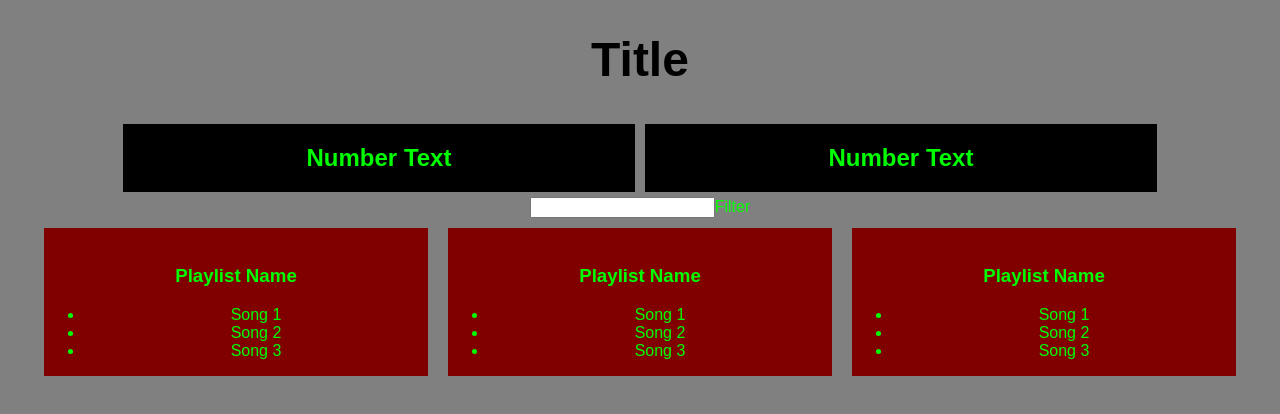
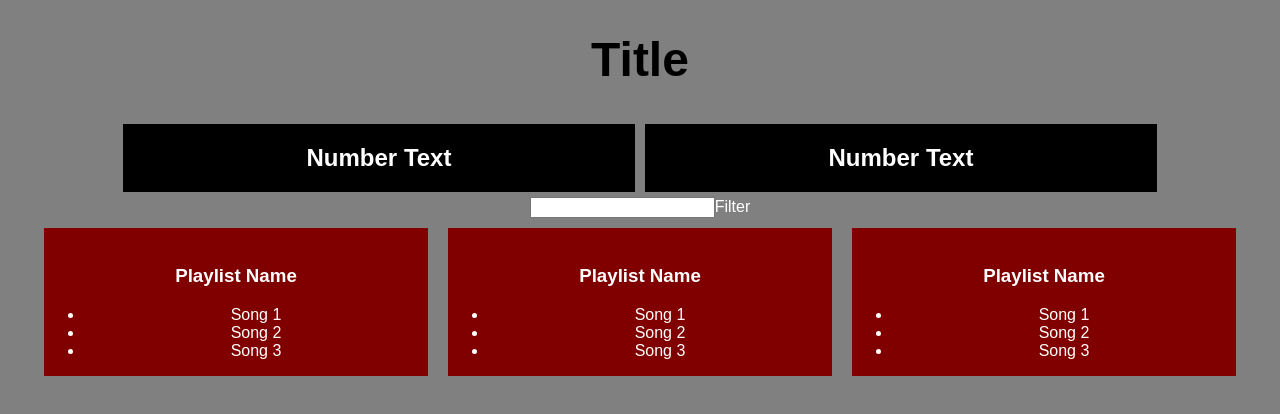
Before and after one commit to jgbkid/playlist, a React (Create React App) app: page / in a window 1280 px wide. Shown: the top 414 px of the page. Built offline with nearby package versions, Linux system fonts and the light colour scheme.

Commit message:
Text color change
Changed to white

```diff
--- a/src/App.js
+++ b/src/App.js
@@ -2,7 +2,7 @@ import React, { Component } from 'react';
 import logo from './logo.svg';
 import './App.css';
 
-let textColor = 'lime';
+let textColor = 'white';
 let defaultStyle = {
   color: textColor
 };
```
